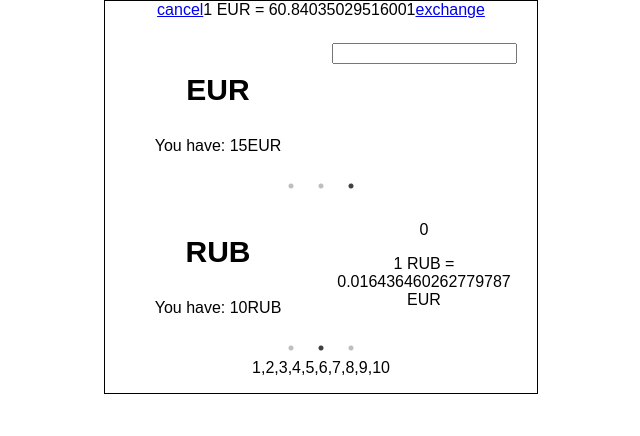
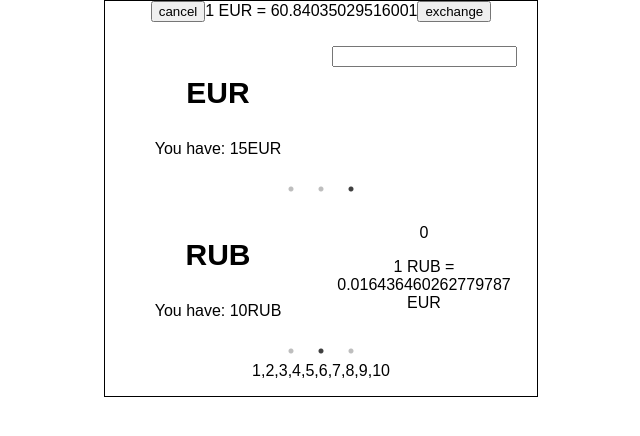
Before and after one commit to IIaJIeHo/exchange-screen, a React (Create React App) app: page / in a window 1280 px wide. Shown: the top 436 px of the page, without its empty margins (319-959 px from the left). Built offline with nearby package versions, Linux system fonts and the light colour scheme.

Commit message:
Add disable mech when there is not enough money

```diff
--- a/src/components/App/App.js
+++ b/src/components/App/App.js
@@ -20,7 +20,8 @@ class App extends Component {
       next: "RUB",
       activeChange : {
         "USD": 15
-      }
+      },
+      notEnough: false
     }
 
     console.log('this.props.rates');
@@ -35,6 +36,13 @@ class App extends Component {
 
   onInputChange(newActiveChange){
     this.setState({activeChange: newActiveChange});
+    if (newActiveChange[this.state.current] > this.props.pocket[this.state.current]){
+      console.log('notEnough: true');
+      this.setState({notEnough: true});
+    } else {
+      console.log('notEnough: false');
+      this.setState({notEnough: false});
+    }
   }
 
   onCancel(e){
@@ -75,6 +83,14 @@ class App extends Component {
         console.log(newNext);
         this.setState({next: newNext});
         console.log('next next next');
+
+        if (this.state.activeChange[currency] > this.props.pocket[currency]){
+          console.log('notEnough: true');
+          this.setState({notEnough: true});
+        } else {
+          console.log('notEnough: false');
+          this.setState({notEnough: false});
+        }
       }
     } else {
       if (currency ==  this.state.current) {
@@ -87,6 +103,7 @@ class App extends Component {
         console.log('current current current');
       }
     }
+
   }
 
 
@@ -98,8 +115,8 @@ class App extends Component {
 
     return (
       <div className="App">
-        <Header onCancel={this.onCancel} onExchange={this.onExchange} rates={this.props.rates} current={this.state.current} next={this.state.next}/>
-        <Currency {...this.state} activeChange={this.state.activeChange} rates={this.props.rates} pocket={this.props.pocket} type="start" onInputChange={this.onInputChange} setCurrentCurrency={this.setCurrentCurrency} />
+        <Header onCancel={this.onCancel} notEnough={this.state.notEnough} onExchange={this.onExchange} rates={this.props.rates} current={this.state.current} next={this.state.next}/>
+        <Currency {...this.state} notEnough={this.state.notEnough} activeChange={this.state.activeChange} rates={this.props.rates} pocket={this.props.pocket} type="start" onInputChange={this.onInputChange} setCurrentCurrency={this.setCurrentCurrency} />
         <Currency {...this.state} activeChange={this.state.activeChange} rates={this.props.rates} pocket={this.props.pocket} type="end" setCurrentCurrency={this.setCurrentCurrency}/>
         <Numbers />
       </div>
--- a/src/components/Currency/Currency.js
+++ b/src/components/Currency/Currency.js
@@ -78,7 +78,7 @@ class Currency extends Component {
 
     let slides = ratesKeys.map((key,i) =>
       <div key={i}>
-        <Slide  {...this.props} currency={key} onInputChange={this.onInputChange} active={this.props.activeChange[key]} />
+        <Slide  {...this.props} currency={key} notEnough={this.props.notEnough} onInputChange={this.onInputChange} active={this.props.activeChange[key]} />
       </div>
       );
 
--- a/src/components/CurrencyInput/CurrencyInput.js
+++ b/src/components/CurrencyInput/CurrencyInput.js
@@ -40,7 +40,10 @@ class CurrencyInput extends Component {
 
   render() {
     return (
-        <input type="text" value={this.state.active} onChange={this.onChange}/>
+        <div>
+          <input type="text" value={this.state.active} onChange={this.onChange}/>
+          {this.props.notEnough ? <span>Not enough money</span> : ''}
+        </div>
     );
   }
 }
--- a/src/components/Header/Header.js
+++ b/src/components/Header/Header.js
@@ -4,9 +4,9 @@ class Header extends Component {
   render() {
     return (
       <div>
-        <a href="#" onClick={this.props.onCancel}>cancel</a>
+        <button href="#" onClick={this.props.onCancel}>cancel</button>
         1 {this.props.current} = {this.props.rates[this.props.next]/ this.props.rates[this.props.current] }
-        <a href="#" onClick={this.props.onExchange}>exchange</a>
+        <button href="#" disabled={this.props.notEnough} onClick={this.props.onExchange}>exchange</button>
       </div>
     );
   }
--- a/src/components/Slide/Slide.js
+++ b/src/components/Slide/Slide.js
@@ -18,7 +18,7 @@ class Slide extends Component {
           <p>You have: {this.props.pocket[this.props.currency]}{currentCurrency}</p>
         </div>
         <div className="slide-column">
-          {this.props.type == "start" ? <CurrencyInput active={this.props.active} onInputChange={this.props.onInputChange} /> :
+          {this.props.type == "start" ? <CurrencyInput active={this.props.active} notEnough={this.props.notEnough} onInputChange={this.props.onInputChange} /> :
           <CurrencyResult activeChange={this.props.activeChange} currency={this.props.currency} current={this.props.current} rates={this.props.rates} />}
         </div>
       </div>
--- a/src/sagas.js
+++ b/src/sagas.js
@@ -8,7 +8,7 @@ import axios from 'axios';
 function fetchVersion(){
   return axios({
     method: 'get',
-    url: 'https://openexchangerates.org/api/latest.json?app_id=8d857aef43674ee58b6ca51077b1ab96',
+    url: 'https://openexchangerates.org/api/latest.json?app_id=96',
     cache: false
   });
 }
@@ -26,7 +26,6 @@ export function* fetchData(action) {
    }
 }
 
-
 export function* startRates() {
   yield takeEvery('START_RATES_ASYNC', fetchData)
 }
```
